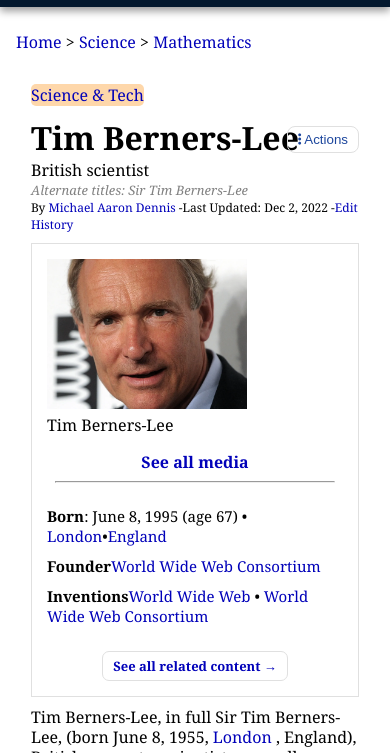
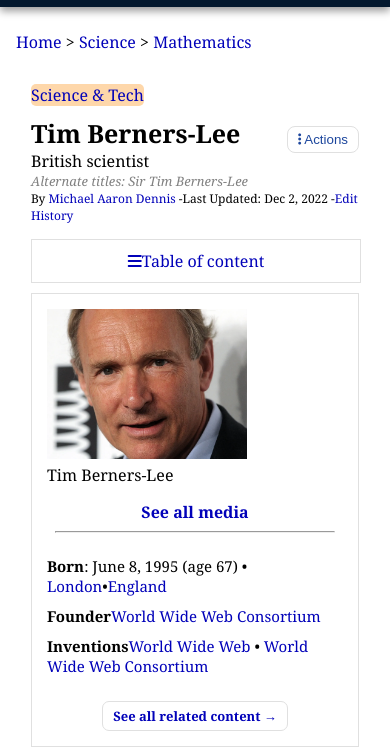
Before and after one commit to BurakTC/tim-berners-lee, a website built with Vite: page index.html in a window 390 px wide. Shown: the part 36-789 px from the top of the page. Built offline with nearby package versions, Linux system fonts and the light colour scheme.

Commit message:
Adding table of content button

```diff
--- a/index.html
+++ b/index.html
@@ -95,6 +95,8 @@
         <p id="alter">Alternate titles: Sir Tim Berners-Lee</p>
         <p id="by">By <a href="#">Michael Aaron Dennis</a> -Last Updated: Dec 2, 2022 -<a href="#">Edit History</a></p>
 
+        <a id="tablemob" href="#"><i class="fa-solid fa-bars"></i>Table of content</a>
+
       </section>
 
       <section id="content">
--- a/style.css
+++ b/style.css
@@ -201,11 +201,22 @@ figure{
   display: none;
 }
 
+#tablemob{
+  width: 100%;
+  padding-top: 10px;
+  padding-bottom: 10px;
+  border: 1px solid #e0e0e0;
+  display: none;
+  margin-top: 15px;
+}
 
 
 
 
 @media only screen and (max-width: 767px) {
+  h1{
+    font-size: 25px;
+  }
   #actions{
     display: none;
   }
@@ -236,8 +247,13 @@ figure{
   }
   #biotitle{
     position: relative;
+    display: block;
   }
   #sciencetag{
     display: block;
   }
+  #tablemob{
+    display: block;
+    text-align: center;
+  }
 }
```
